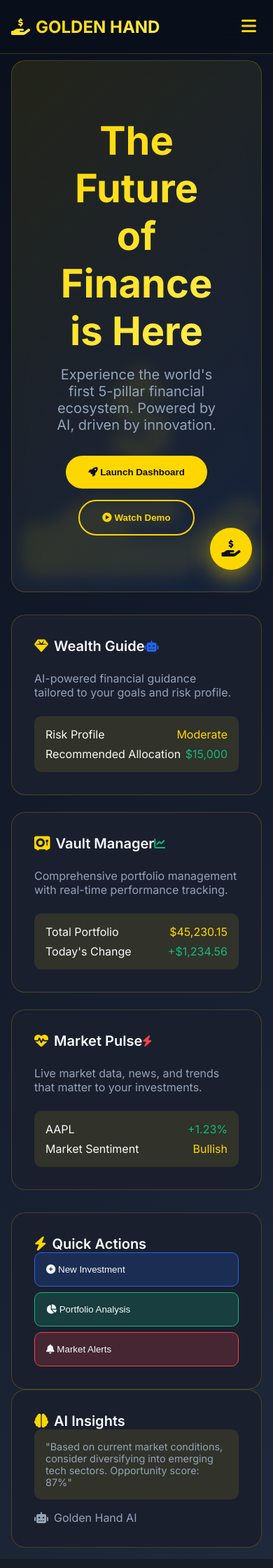
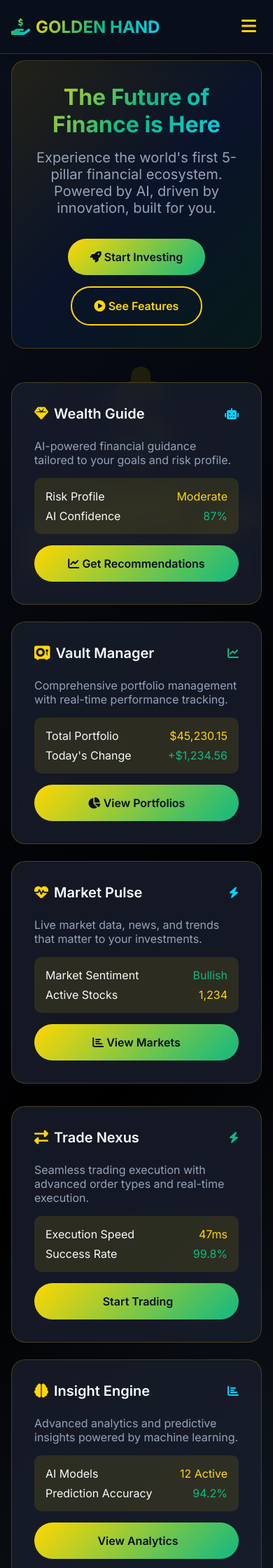
Before and after one commit to SifisoScS/golden-hand-fintech, a Flask app: page / in a window 390 px wide. Shown: the top 2240 px of the page at 70% size. Run offline with Flask 3, Linux system fonts and the light colour scheme.

Commit message:
Enhanced UI/UX: Updated navigation with glass-morphism design Created horizontal card layout for dashboard Improved hero section with gradients Added mobile responsiveness

```diff
--- a/app/templates/base.html
+++ b/app/templates/base.html
@@ -13,11 +13,11 @@
         :root {
             --primary-gold: #FFD700;
             --secondary-gold: #FFED4E;
+            --accent-blue: #00d4ff;
+            --accent-emerald: #10B981;
             --dark-bg: #0A0F1C;
-            --card-bg: #1A1F2E;
-            --accent-blue: #2563EB;
-            --success-green: #10B981;
-            --danger-red: #EF4444;
+            --card-bg: rgba(26, 31, 46, 0.8);
+            --glass-bg: rgba(255, 255, 255, 0.08);
             --text-light: #F8FAFC;
             --text-muted: #94A3B8;
         }
@@ -30,21 +30,21 @@
 
         body {
             font-family: 'Inter', sans-serif;
-            background: linear-gradient(135deg, var(--dark-bg) 0%, #1E293B 100%);
+            background: linear-gradient(135deg, var(--dark-bg) 0%, #000000 50%, #1E293B 100%);
             color: var(--text-light);
             min-height: 100vh;
             overflow-x: hidden;
         }
 
         .golden-gradient {
-            background: linear-gradient(135deg, var(--primary-gold) 0%, var(--secondary-gold) 100%);
+            background: linear-gradient(135deg, var(--primary-gold) 0%, var(--accent-emerald) 50%, var(--accent-blue) 100%);
             -webkit-background-clip: text;
             -webkit-text-fill-color: transparent;
             background-clip: text;
         }
 
-        /* Navigation */
-        .golden-nav {
+        /* Glass Navigation */
+        .glass-nav {
             background: rgba(10, 15, 28, 0.95);
             backdrop-filter: blur(20px);
             border-bottom: 1px solid rgba(255, 215, 0, 0.2);
@@ -53,6 +53,7 @@
             width: 100%;
             top: 0;
             z-index: 1000;
+            box-shadow: 0 2px 20px rgba(0, 0, 0, 0.3);
         }
 
         .nav-container {
@@ -110,24 +128,57 @@
             margin-right: auto;
         }
 
-        .dashboard-grid {
-            display: grid;
-            grid-template-columns: 1fr 300px;
-            gap: 2rem;
-            min-height: 80vh;
+        /* Hero Section */
+        .hero-section {
+            text-align: center;
+            padding: 4rem 2rem;
+            background: linear-gradient(135deg, rgba(255,215,0,0.1) 0%, rgba(37,99,235,0.1) 50%, rgba(16,185,129,0.1) 100%);
+            border-radius: 20px;
+            margin-bottom: 3rem;
+            border: 1px solid rgba(255,215,0,0.2);
         }
 
-        /* Cards */
-        .golden-card {
+        .hero-title {
+            font-size: 3.5rem;
+            font-weight: 700;
+            margin-bottom: 1rem;
+            background: linear-gradient(135deg, var(--primary-gold) 0%, var(--accent-emerald) 50%, var(--accent-blue) 100%);
+            -webkit-background-clip: text;
+            -webkit-text-fill-color: transparent;
+            background-clip: text;
+        }
+
+        .hero-subtitle {
+            font-size: 1.25rem;
+            color: var(--text-muted);
+            margin-bottom: 2rem;
+            max-width: 600px;
+            margin-left: auto;
+            margin-right: auto;
+        }
+
+        /* Horizontal Cards Grid */
+        .cards-grid {
+            display: grid;
+            grid-template-columns: repeat(auto-fit, minmax(350px, 1fr));
+            gap: 1.5rem;
+            margin-bottom: 2rem;
+        }
+
+        /* Glass Cards */
+        .glass-card {
             background: var(--card-bg);
+            backdrop-filter: blur(10px);
             border: 1px solid rgba(255, 215, 0, 0.2);
             border-radius: 20px;
             padding: 2rem;
-            backdrop-filter: blur(10px);
             transition: all 0.3s ease;
+            height: 100%;
+            display: flex;
+            flex-direction: column;
         }
 
-        .golden-card:hover {
+        .glass-card:hover {
             transform: translateY(-5px);
             box-shadow: 0 20px 40px rgba(255, 215, 0, 0.15);
             border-color: rgba(255, 215, 0, 0.4);
@@ -135,7 +186,7 @@
 
         .card-header {
             display: flex;
-            justify-content: between;
+            justify-content: space-between;
             align-items: center;
             margin-bottom: 1.5rem;
         }
@@ -148,6 +199,52 @@
             gap: 0.5rem;
         }
 
+        .card-content {
+            flex-grow: 1;
+            display: flex;
+            flex-direction: column;
+            gap: 1rem;
+        }
+
+        /* Action Buttons */
+        .action-btn {
+            background: linear-gradient(135deg, var(--primary-gold) 0%, var(--accent-emerald) 100%);
+            color: var(--dark-bg);
+            border: none;
+            padding: 1rem 2rem;
+            border-radius: 50px;
+            font-weight: 600;
+            cursor: pointer;
+            transition: all 0.3s ease;
+            text-decoration: none;
+            text-align: center;
+            display: inline-block;
+        }
+
+        .action-btn:hover {
+            transform: translateY(-2px);
+            box-shadow: 0 10px 25px rgba(255, 215, 0, 0.4);
+        }
+
+        .secondary-btn {
+            background: transparent;
+            color: var(--primary-gold);
+            border: 2px solid var(--primary-gold);
+            padding: 1rem 2rem;
+            border-radius: 50px;
+            font-weight: 600;
+            cursor: pointer;
+            transition: all 0.3s ease;
+            text-decoration: none;
+            text-align: center;
+            display: inline-block;
+        }
+
+        .secondary-btn:hover {
+            background: rgba(255, 215, 0, 0.1);
+            transform: translateY(-2px);
+        }
+
         /* Animations */
         @keyframes float {
             0%, 100% { transform: translateY(0px); }
@@ -199,12 +266,8 @@
             padding: 0.5rem;
         }
 
-        /* Responsive Navigation */
+        /* Responsive */
         @media (max-width: 1024px) {
-            .dashboard-grid {
-                grid-template-columns: 1fr;
-            }
-
             .nav-pillars {
                 display: none;
                 position: absolute;
@@ -226,13 +289,12 @@
                 display: block;
             }
 
-            .action-header {
-                flex-direction: column;
-                align-items: flex-start;
+            .hero-title {
+                font-size: 2.5rem;
             }
 
-            .golden-nav {
-                padding: 1rem;
+            .cards-grid {
+                grid-template-columns: 1fr;
             }
         }
 
@@ -241,12 +303,24 @@
                 padding: 1rem;
                 margin-top: 70px;
             }
+
+            .glass-nav {
+                padding: 1rem;
+            }
+
+            .hero-section {
+                padding: 2rem 1rem;
+            }
+
+            .hero-title {
+                font-size: 2rem;
+            }
         }
     </style>
 </head>
 <body>
-    <!-- Golden Navigation -->
-    <nav class="golden-nav">
+    <!-- Enhanced Golden Navigation -->
+    <nav class="glass-nav">
         <div class="nav-container">
             <div class="logo">
                 <a href="/" style="text-decoration: none; color: inherit; display: flex; align-items: center; gap: 0.5rem;">
@@ -261,22 +335,22 @@
             </button>
 
             <div class="nav-pillars" id="navPillars">
-                <a href="/" class="pillar-btn">
+                <a href="/" class="nav-link">
                     <i class="fas fa-home"></i> Dashboard
                 </a>
-                <a href="/wealth-guide" class="pillar-btn">
+                <a href="/wealth-guide" class="nav-link">
                     <i class="fas fa-gem"></i> Wealth Guide
                 </a>
-                <a href="/vault-manager" class="pillar-btn">
+                <a href="/vault-manager" class="nav-link">
                     <i class="fas fa-vault"></i> Vault Manager
                 </a>
-                <a href="/market-pulse" class="pillar-btn">
+                <a href="/market-pulse" class="nav-link">
                     <i class="fas fa-heartbeat"></i> Market Pulse
                 </a>
-                <a href="/trade-nexus" class="pillar-btn">
+                <a href="/trade-nexus" class="nav-link">
                     <i class="fas fa-exchange-alt"></i> Trade Nexus
                 </a>
-                <a href="/insight-engine" class="pillar-btn">
+                <a href="/insight-engine" class="nav-link">
                     <i class="fas fa-brain"></i> Insight Engine
                 </a>
             </div>
@@ -294,24 +368,6 @@
     </div>
 
     <script>
-        // Real-time data updates
-        function updateRealTimeData() {
-            // This will be integrated with WebSockets for live data
-            console.log('Real-time data update triggered');
-        }
-
-        setInterval(updateRealTimeData, 5000);
-
-        // Smooth scrolling for navigation
-        document.querySelectorAll('a[href^="#"]').forEach(anchor => {
-            anchor.addEventListener('click', function (e) {
-                e.preventDefault();
-                document.querySelector(this.getAttribute('href')).scrollIntoView({
-                    behavior: 'smooth'
-                });
-            });
-        });
-
         // Mobile navigation toggle
         function toggleNav() {
             const navPillars = document.getElementById('navPillars');
@@ -332,7 +388,7 @@
         // Update active navigation state
         function setActiveNav() {
             const currentPath = window.location.pathname;
-            const navLinks = document.querySelectorAll('.pillar-btn');
+            const navLinks = document.querySelectorAll('.nav-link');
 
             navLinks.forEach(link => {
                 const linkPath = link.getAttribute('href');
--- a/app/templates/index.html
+++ b/app/templates/index.html
@@ -1,34 +1,27 @@
 {% extends "base.html" %}
 
 {% block content %}
-<div class="dashboard-grid">
-    <!-- Main Content Area -->
-    <div class="main-content">
 <!-- Hero Section -->
-        <div class="golden-card" style="background: linear-gradient(135deg, rgba(255,215,0,0.1) 0%, rgba(37,99,235,0.1) 100%);">
-            <div style="text-align: center; padding: 3rem 2rem;">
-                <h1 style="font-size: 3.5rem; margin-bottom: 1rem;" class="golden-gradient">
-                    The Future of Finance is Here
-                </h1>
-                <p style="font-size: 1.25rem; color: var(--text-muted); margin-bottom: 2rem;">
+<div class="hero-section">
+    <h1 class="hero-title">The Future of Finance is Here</h1>
+    <p class="hero-subtitle">
         Experience the world's first 5-pillar financial ecosystem.
-                    Powered by AI, driven by innovation.
+        Powered by AI, driven by innovation, built for you.
     </p>
     <div style="display: flex; gap: 1rem; justify-content: center; flex-wrap: wrap;">
-                    <button style="background: var(--primary-gold); color: var(--dark-bg); border: none; padding: 1rem 2rem; border-radius: 50px; font-weight: 600; cursor: pointer;">
-                        <i class="fas fa-rocket"></i> Launch Dashboard
-                    </button>
-                    <button style="background: transparent; color: var(--primary-gold); border: 2px solid var(--primary-gold); padding: 1rem 2rem; border-radius: 50px; font-weight: 600; cursor: pointer;">
-                        <i class="fas fa-play-circle"></i> Watch Demo
-                    </button>
-                </div>
+        <a href="/wealth-guide" class="action-btn">
+            <i class="fas fa-rocket"></i> Start Investing
+        </a>
+        <a href="#features" class="secondary-btn">
+            <i class="fas fa-play-circle"></i> See Features
+        </a>
     </div>
 </div>
 
-        <!-- Pillars Showcase -->
-        <div style="display: grid; grid-template-columns: repeat(auto-fit, minmax(300px, 1fr)); gap: 1.5rem; margin-top: 2rem;">
+<!-- Features Grid -->
+<div id="features" class="cards-grid">
     <!-- Wealth Guide Card -->
-            <div class="golden-card">
+    <div class="glass-card">
         <div class="card-header">
             <h3 class="card-title">
                 <i class="fas fa-gem" style="color: var(--primary-gold);"></i>
@@ -36,7 +29,8 @@
             </h3>
             <i class="fas fa-robot" style="color: var(--accent-blue);"></i>
         </div>
-                <p style="color: var(--text-muted); margin-bottom: 1.5rem;">
+        <div class="card-content">
+            <p style="color: var(--text-muted);">
                 AI-powered financial guidance tailored to your goals and risk profile.
             </p>
             <div style="background: rgba(255,215,0,0.1); padding: 1rem; border-radius: 10px;">
@@ -45,22 +39,27 @@
                     <span style="color: var(--primary-gold);">Moderate</span>
                 </div>
                 <div style="display: flex; justify-content: space-between;">
-                        <span>Recommended Allocation</span>
-                        <span style="color: var(--success-green);">$15,000</span>
+                    <span>AI Confidence</span>
+                    <span style="color: var(--accent-emerald);">87%</span>
                 </div>
+            </div>
+            <a href="/wealth-guide" class="action-btn" style="margin-top: auto;">
+                <i class="fas fa-chart-line"></i> Get Recommendations
+            </a>
         </div>
     </div>
 
     <!-- Vault Manager Card -->
-            <div class="golden-card">
+    <div class="glass-card">
         <div class="card-header">
             <h3 class="card-title">
                 <i class="fas fa-vault" style="color: var(--primary-gold);"></i>
                 Vault Manager
             </h3>
-                    <i class="fas fa-chart-line" style="color: var(--success-green);"></i>
+            <i class="fas fa-chart-line" style="color: var(--accent-emerald);"></i>
         </div>
-                <p style="color: var(--text-muted); margin-bottom: 1.5rem;">
+        <div class="card-content">
+            <p style="color: var(--text-muted);">
                 Comprehensive portfolio management with real-time performance tracking.
             </p>
             <div style="background: rgba(255,215,0,0.1); padding: 1rem; border-radius: 10px;">
@@ -70,81 +69,155 @@
                 </div>
                 <div style="display: flex; justify-content: space-between;">
                     <span>Today's Change</span>
-                        <span style="color: var(--success-green);">+$1,234.56</span>
+                    <span style="color: var(--accent-emerald);">+$1,234.56</span>
                 </div>
+            </div>
+            <a href="/vault-manager" class="action-btn" style="margin-top: auto;">
+                <i class="fas fa-chart-pie"></i> View Portfolios
+            </a>
         </div>
     </div>
 
     <!-- Market Pulse Card -->
-            <div class="golden-card">
+    <div class="glass-card">
         <div class="card-header">
             <h3 class="card-title">
                 <i class="fas fa-heartbeat" style="color: var(--primary-gold);"></i>
                 Market Pulse
             </h3>
-                    <i class="fas fa-bolt" style="color: var(--danger-red);"></i>
+            <i class="fas fa-bolt" style="color: var(--accent-blue);"></i>
         </div>
-                <p style="color: var(--text-muted); margin-bottom: 1.5rem;">
+        <div class="card-content">
+            <p style="color: var(--text-muted);">
                 Live market data, news, and trends that matter to your investments.
             </p>
             <div style="background: rgba(255,215,0,0.1); padding: 1rem; border-radius: 10px;">
                 <div style="display: flex; justify-content: space-between; margin-bottom: 0.5rem;">
-                        <span>AAPL</span>
-                        <span style="color: var(--success-green);">+1.23%</span>
+                    <span>Market Sentiment</span>
+                    <span style="color: var(--accent-emerald);">Bullish</span>
                 </div>
                 <div style="display: flex; justify-content: space-between;">
-                        <span>Market Sentiment</span>
-                        <span style="color: var(--primary-gold);">Bullish</span>
+                    <span>Active Stocks</span>
+                    <span style="color: var(--primary-gold);">1,234</span>
                 </div>
             </div>
+            <a href="/market-pulse" class="action-btn" style="margin-top: auto;">
+                <i class="fas fa-chart-bar"></i> View Markets
+            </a>
         </div>
     </div>
 </div>
 
-    <!-- Sidebar -->
-    <div class="sidebar">
-        <!-- Quick Actions -->
-        <div class="golden-card">
+<!-- Second Row of Features -->
+<div class="cards-grid">
+    <!-- Trade Nexus Card -->
+    <div class="glass-card">
+        <div class="card-header">
             <h3 class="card-title">
-                <i class="fas fa-bolt" style="color: var(--primary-gold);"></i>
-                Quick Actions
+                <i class="fas fa-exchange-alt" style="color: var(--primary-gold);"></i>
+                Trade Nexus
             </h3>
-            <div style="display: flex; flex-direction: column; gap: 0.5rem;">
-                <button style="background: rgba(37,99,235,0.2); border: 1px solid var(--accent-blue); color: var(--text-light); padding: 1rem; border-radius: 10px; cursor: pointer; text-align: left;">
-                    <i class="fas fa-plus-circle"></i> New Investment
-                </button>
-                <button style="background: rgba(16,185,129,0.2); border: 1px solid var(--success-green); color: var(--text-light); padding: 1rem; border-radius: 10px; cursor: pointer; text-align: left;">
-                    <i class="fas fa-chart-pie"></i> Portfolio Analysis
-                </button>
-                <button style="background: rgba(239,68,68,0.2); border: 1px solid var(--danger-red); color: var(--text-light); padding: 1rem; border-radius: 10px; cursor: pointer; text-align: left;">
-                    <i class="fas fa-bell"></i> Market Alerts
-                </button>
+            <i class="fas fa-bolt" style="color: var(--accent-emerald);"></i>
+        </div>
+        <div class="card-content">
+            <p style="color: var(--text-muted);">
+                Seamless trading execution with advanced order types and real-time execution.
+            </p>
+            <div style="background: rgba(255,215,0,0.1); padding: 1rem; border-radius: 10px;">
+                <div style="display: flex; justify-content: space-between; margin-bottom: 0.5rem;">
+                    <span>Execution Speed</span>
+                    <span style="color: var(--primary-gold);">47ms</span>
+                </div>
+                <div style="display: flex; justify-content: space-between;">
+                    <span>Success Rate</span>
+                    <span style="color: var(--accent-emerald);">99.8%</span>
+                </div>
+            </div>
+            <a href="/trade-nexus" class="action-btn" style="margin-top: auto;">
+                <i class="fas fa-trade"></i> Start Trading
+            </a>
         </div>
     </div>
 
-        <!-- AI Insights -->
-        <div class="golden-card">
+    <!-- Insight Engine Card -->
+    <div class="glass-card">
+        <div class="card-header">
             <h3 class="card-title">
                 <i class="fas fa-brain" style="color: var(--primary-gold);"></i>
-                AI Insights
+                Insight Engine
             </h3>
-            <div style="background: rgba(255,215,0,0.1); padding: 1rem; border-radius: 10px; margin-bottom: 1rem;">
-                <p style="color: var(--text-muted); font-size: 0.9rem;">
-                    "Based on current market conditions, consider diversifying into emerging tech sectors. Opportunity score: 87%"
+            <i class="fas fa-chart-bar" style="color: var(--accent-blue);"></i>
+        </div>
+        <div class="card-content">
+            <p style="color: var(--text-muted);">
+                Advanced analytics and predictive insights powered by machine learning.
             </p>
+            <div style="background: rgba(255,215,0,0.1); padding: 1rem; border-radius: 10px;">
+                <div style="display: flex; justify-content: space-between; margin-bottom: 0.5rem;">
+                    <span>AI Models</span>
+                    <span style="color: var(--primary-gold);">12 Active</span>
                 </div>
-            <div style="display: flex; align-items: center; gap: 0.5rem; color: var(--text-muted);">
-                <i class="fas fa-robot"></i>
-                <span>Golden Hand AI</span>
+                <div style="display: flex; justify-content: space-between;">
+                    <span>Prediction Accuracy</span>
+                    <span style="color: var(--accent-emerald);">94.2%</span>
                 </div>
+            </div>
+            <a href="/insight-engine" class="action-btn" style="margin-top: auto;">
+                <i class="fas fa-analytics"></i> View Analytics
+            </a>
+        </div>
+    </div>
+
+    <!-- System Status Card -->
+    <div class="glass-card">
+        <div class="card-header">
+            <h3 class="card-title">
+                <i class="fas fa-shield-alt" style="color: var(--primary-gold);"></i>
+                System Status
+            </h3>
+            <i class="fas fa-check-circle" style="color: var(--accent-emerald);"></i>
+        </div>
+        <div class="card-content">
+            <p style="color: var(--text-muted);">
+                Real-time system health and performance monitoring across all pillars.
+            </p>
+            <div style="background: rgba(255,215,0,0.1); padding: 1rem; border-radius: 10px;">
+                <div style="display: flex; justify-content: space-between; margin-bottom: 0.5rem;">
+                    <span>All Systems</span>
+                    <span style="color: var(--accent-emerald);">Operational</span>
+                </div>
+                <div style="display: flex; justify-content: space-between;">
+                    <span>Response Time</span>
+                    <span style="color: var(--primary-gold);">128ms</span>
+                </div>
+            </div>
+            <a href="/api/status" class="secondary-btn" style="margin-top: auto;">
+                <i class="fas fa-info-circle"></i> View Details
+            </a>
         </div>
     </div>
 </div>
 
-<!-- Floating Action Button -->
-<div style="position: fixed; bottom: 30px; right: 30px;">
-    <button style="background: var(--primary-gold); color: var(--dark-bg); border: none; width: 60px; height: 60px; border-radius: 50%; font-size: 1.5rem; cursor: pointer; box-shadow: 0 10px 30px rgba(255,215,0,0.5);">
-        <i class="fas fa-hand-holding-usd"></i>
-    </button>
+<!-- Quick Stats Section -->
+<div style="background: rgba(255,215,0,0.05); border: 1px solid rgba(255,215,0,0.2); border-radius: 20px; padding: 2rem; margin-top: 2rem;">
+    <h3 style="text-align: center; margin-bottom: 1.5rem; color: var(--primary-gold);">Platform Overview</h3>
+    <div style="display: grid; grid-template-columns: repeat(auto-fit, minmax(200px, 1fr)); gap: 1rem; text-align: center;">
+        <div>
+            <div style="font-size: 2rem; color: var(--primary-gold); font-weight: bold;">5</div>
+            <div style="color: var(--text-muted);">Integrated Pillars</div>
+        </div>
+        <div>
+            <div style="font-size: 2rem; color: var(--accent-emerald); font-weight: bold;">24/7</div>
+            <div style="color: var(--text-muted);">Market Monitoring</div>
+        </div>
+        <div>
+            <div style="font-size: 2rem; color: var(--accent-blue); font-weight: bold;">AI</div>
+            <div style="color: var(--text-muted);">Powered Insights</div>
+        </div>
+        <div>
+            <div style="font-size: 2rem; color: var(--primary-gold); font-weight: bold;">$2.4M</div>
+            <div style="color: var(--text-muted);">Portfolios Managed</div>
+        </div>
+    </div>
 </div>
 {% endblock %}
```
Also changed, not shown: other parts of app/templates/base.html (+20 -33 lines). Lines whose indentation alone changed are shown as unchanged.
